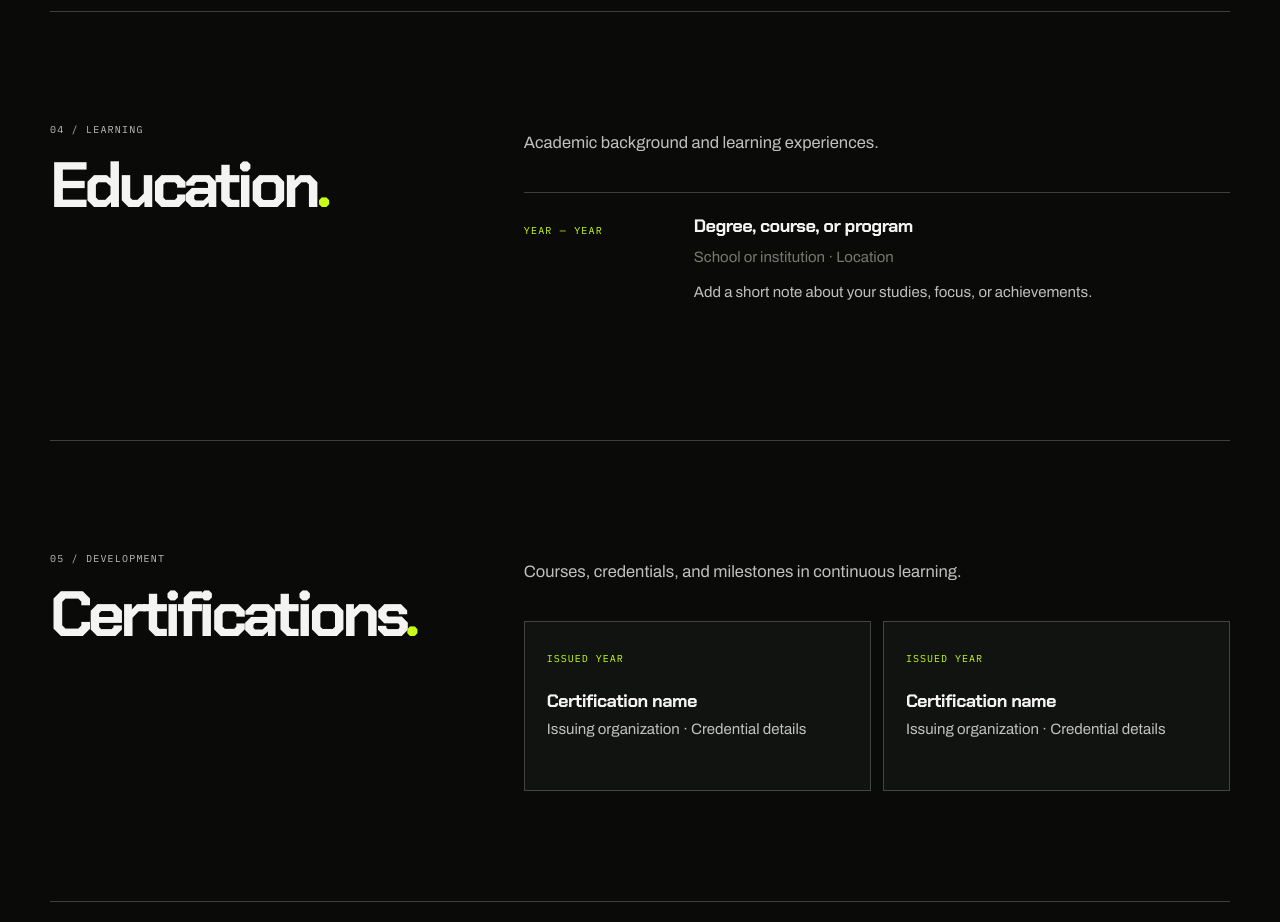
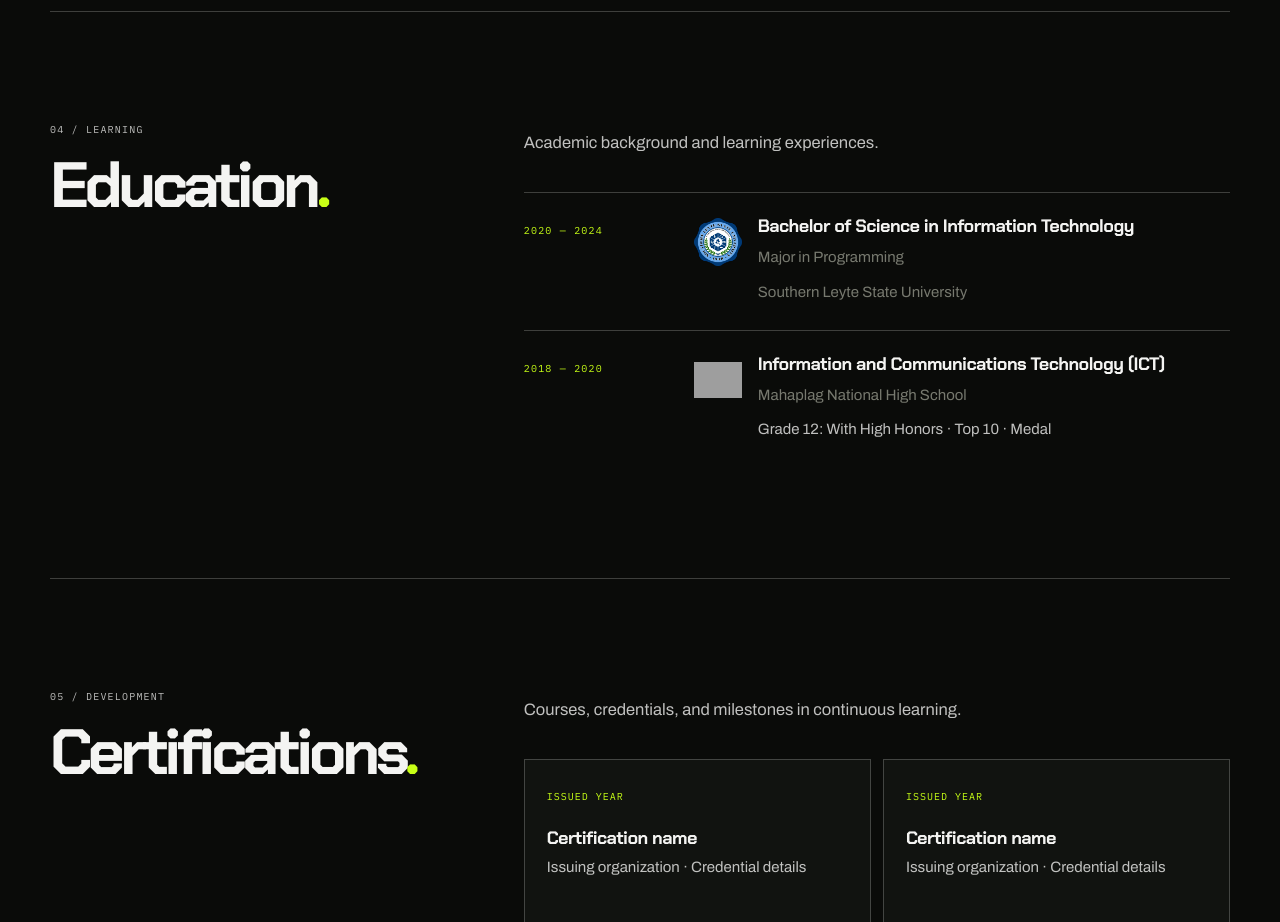
Before and after one commit to Grim3ntrix/whoami, a plain HTML site: page index.html in a window 1280 px wide. Shown: the part 4500-5422 px from the top of the page. Drawn offline with Linux system fonts and the light colour scheme; grey boxes are pictures that could not be loaded.

Commit message:
feat: refine education section

```diff
--- a/index.html
+++ b/index.html
@@ -456,9 +456,52 @@
     </div>
     </section>
 
+
     <section class="content-section section-shell" id="education">
-      <div class="section-heading"><p class="eyebrow">04 / LEARNING</p><h2>Education<span class="accent-text">.</span></h2></div>
-      <div class="section-body"><p class="section-lead">Academic background and learning experiences.</p><div class="simple-entry"><span class="timeline-date">YEAR — YEAR</span><div><h3>Degree, course, or program</h3><p class="muted">School or institution · Location</p><p>Add a short note about your studies, focus, or achievements.</p></div></div></div>
+      <div class="section-heading">
+        <p class="eyebrow">04 / LEARNING</p>
+        <h2>Education<span class="accent-text">.</span></h2>
+      </div>
+
+      <div class="section-body">
+        <p class="section-lead">Academic background and learning experiences.</p>
+
+        <div class="simple-entry education-entry">
+          <span class="timeline-date">2020 — 2024</span>
+
+          <div class="education-details">
+            <img
+              src="img/educations/SLSU.png"
+              alt="Southern Leyte State University logo"
+              class="education-logo"
+            >
+
+            <div>
+              <h3>Bachelor of Science in Information Technology</h3>
+              <p class="muted">Major in Programming</p>
+              <p class="muted">Southern Leyte State University</p>
+            </div>
+          </div>
+        </div>
+
+        <div class="simple-entry education-entry">
+          <span class="timeline-date">2018 — 2020</span>
+
+          <div class="education-details">
+            <img
+              src="img/educations/MNHS.png"
+              alt="Mahaplag National High School logo"
+              class="education-logo"
+            >
+
+            <div>
+              <h3>Information and Communications Technology (ICT)</h3>
+              <p class="muted">Mahaplag National High School</p>
+              <p>Grade 12: With High Honors · Top 10 · Medal</p>
+            </div>
+          </div>
+        </div>
+      </div>
     </section>
 
     <section class="content-section section-shell" id="certifications">
--- a/style.css
+++ b/style.css
@@ -445,6 +445,38 @@ h1 {
 .timeline-item .muted,.simple-entry .muted {
   color: #77796f;
 }
+
+/* EDUCATION SECTION */
+.education-details {
+  display: flex;
+  align-items: flex-start;
+  gap: 16px;
+}
+
+.education-logo {
+  width: 48px;
+  height: 48px;
+  flex: 0 0 48px;
+  object-fit: contain;
+}
+
+.education-details h3 {
+  margin-top: 0;
+}
+
+/* EDUCATION — MOBILE */
+@media (max-width: 600px) {
+  .education-details {
+    gap: 12px;
+  }
+
+  .education-logo {
+    width: 42px;
+    height: 42px;
+    flex-basis: 42px;
+  }
+}
+
 .game-placeholder {
   min-height: 175px;
   background: var(--panel);
```
Also changed, not shown: img/educations/SLSU.png (added), 1 other file.
